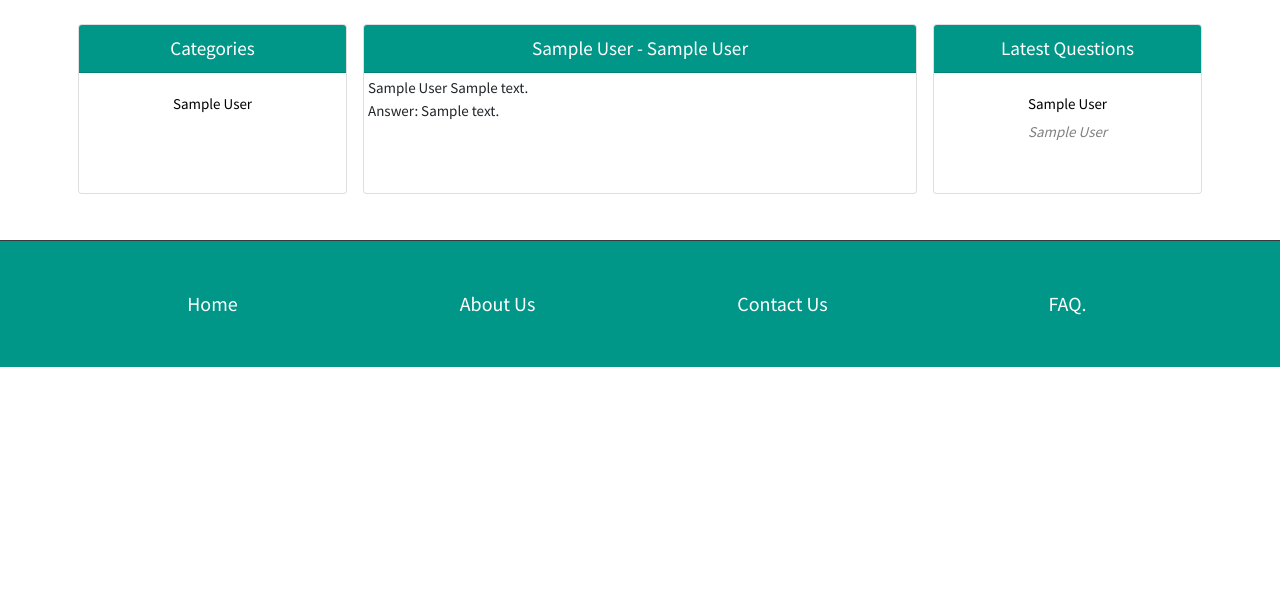
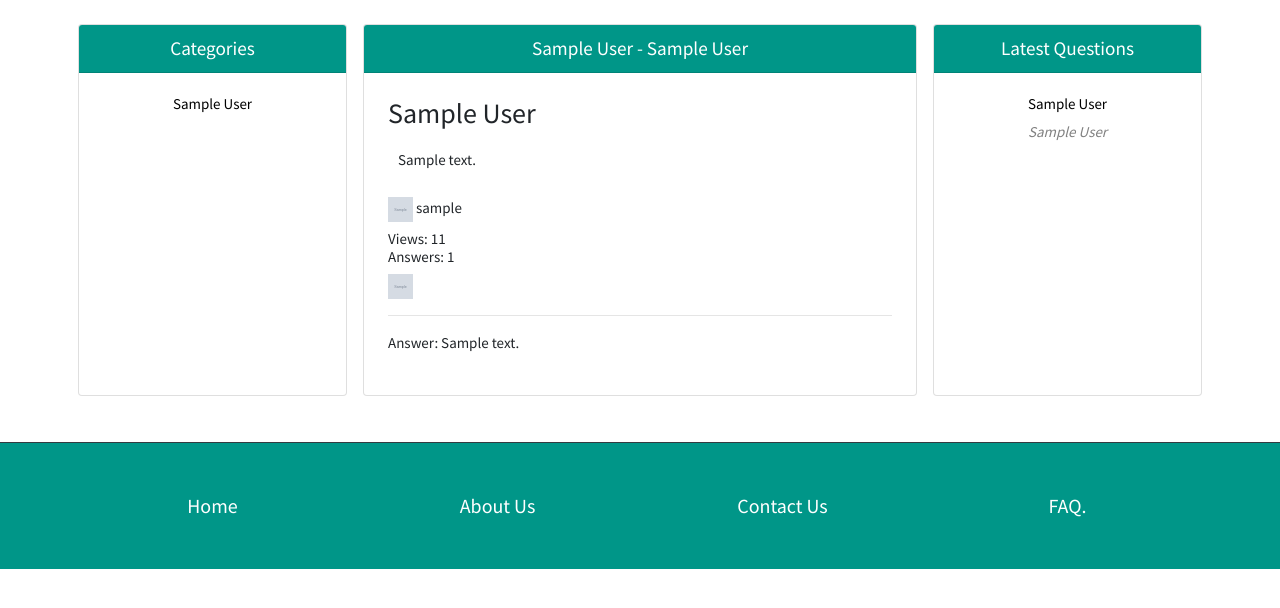
Before and after one commit to 2324127m/ask_students_project, a Django app: a page that uses templates/ask_students/base.html in a window 1280 px wide. Shown: the part 69-677 px from the top of the page. Run offline with Django 3.2, Linux system fonts and the light colour scheme; tables that the repository leaves empty hold one stand-in row (values such as "Sample post"); grey boxes marked "Sample" are stand-in pictures; some libraries are stand-ins or nearby versions.

Commit message:
Question view + Question.html + other changes

```diff
--- a/ask_students/views.py
+++ b/ask_students/views.py
@@ -112,6 +112,11 @@ def show_question(request, category_name_slug, question_id):
 
         context_dict['question'] = question
         context_dict['answers_list'] = answers_list
+        context_dict['number_of_answers'] = len(answers_list)
+
+        user_profile = UserProfile.objects.get(pk=question.user.pk)
+        context_dict['user'] = user_profile
+
 
         if question.answered is not None:
             context_dict['answer'] = question.answered
@@ -144,7 +149,6 @@ def show_question(request, category_name_slug, question_id):
     except Question.DoesNotExist:
         context_dict['question'] = None
         context_dict['answers_list'] = None
-
 
     return render(request, 'ask_students/question.html', context_dict)
 
--- a/ask_students_project/settings.py
+++ b/ask_students_project/settings.py
@@ -78,6 +78,7 @@ TEMPLATES = [
                 'django.template.context_processors.request',
                 'django.contrib.auth.context_processors.auth',
                 'django.contrib.messages.context_processors.messages',
+                'django.template.context_processors.media'
             ],
         },
     },
--- a/ask_students_project/urls.py
+++ b/ask_students_project/urls.py
@@ -20,10 +20,13 @@ from django.contrib import admin
 from django.conf.urls import include
 from ask_students.views import MyRegistrationView
 
+from django.conf import settings
+from django.conf.urls.static import static
+
 
 urlpatterns = [
     url(r'^', include('ask_students.urls')),
     url(r'^accounts/register/$', MyRegistrationView.as_view(), name='registration_register'),
     url(r'^accounts/', include('registration.backends.simple.urls')),
     url(r'^admin/', admin.site.urls),
-]
+] + static(settings.MEDIA_URL, document_root=settings.MEDIA_ROOT)
--- a/static/css/style.css
+++ b/static/css/style.css
@@ -79,12 +79,13 @@ body {
 **
 */
 
-#home-tab-content {
-	padding: 15px
+#home-tab-control li a {
+	height: 100%;
 }
 
-#home-tab-control li a {
-	height: 100%;
+#home-tab-control {
+
+	margin-bottom: 20px;
 }
 
 /* Question Card Styles */
@@ -134,6 +135,18 @@ body {
 */
 
 /*
+QUESTION.HTML
+ */
+.question-text {
+	padding:10px;
+}
+
+.right-section {
+	line-height: 2px;
+
+}
+
+/*
 **	Footer Styling
 */
 
--- a/templates/ask_students/base.html
+++ b/templates/ask_students/base.html
@@ -73,7 +73,7 @@
       <div class="col-lg-6 order-lg-2 order-1 my-2 main">
         <div class="card h-100 inner-card">
           <h4 class="card-header">{% block pagetitle %}CHANGETHIS2{% endblock %}</h4>
-          <div class="card-body p-1">
+          <div class="card-body p-4">
               {% block body_block %}
               {% endblock %}
           </div>
--- a/templates/ask_students/index.html
+++ b/templates/ask_students/index.html
@@ -11,10 +11,10 @@
 
 {% block body_block %}
 	<ul class="nav nav-pills nav-fill nav-justified" id="home-tab-control" role="tablist">
-	  <li class="nav-item nav-link pr-1">
+	  <li class="nav-item nav-link px-3">
 		<a class="nav-link bg-light text-dark border active" id="top-tab" data-toggle="tab" href="#top" role="tab" aria-controls="top" aria-selected="true">Top Questions</a>
 	  </li>
-	  <li class="nav-item nav-link pl-1">
+	  <li class="nav-item nav-link px-3">
 		<a class="nav-link bg-light text-dark border" id="unanswered-tab" data-toggle="tab" href="#unanswered" role="tab" aria-controls="unanswered" aria-selected="false">Unanswered Questions</a>
 	  </li>
 	</ul>
--- a/templates/ask_students/question.html
+++ b/templates/ask_students/question.html
@@ -11,15 +11,45 @@
 {% block body_block %}
 
     <!-- Show Question Title-->
-    {{ question.name }}
+    <h3>{{ question.name }}</h3>
 
     <!-- Show Question Text in a box-->
-    {{ question.text }}
+    <p class="question-text">{{ question.text }}</p>
 
     <!-- Ride side, show name, views and answers -->
+
+
+    <p class="right-section">
+        <!-- User profile -->
+        {% if user.image %}
+            <img width="25px" height="25px"
+                 src="{{ MEDIA_URL }}{{ user.image }}"
+                 alt="{{ user.user.username }} profile image"/>
+        {% endif %}
+        {{ user.user.username }}
+    </p>
+    <p class="right-section">View{{ question.views|pluralize }}: {{ question.views }}</p>
+    <p class="right-section">Answers: {{ number_of_answers }}</p>
+
+
+
+
+    <!-- Supporting file -->
+
+    {% if question.support_file %}
+        <img width="25px" height="25px"
+             src="{{ MEDIA_URL }}{{ question.support_file }}"
+             alt="Support image"/>
+    {% endif %}
+
+    <!-- Posted date -->
+
+
+    <hr>
 
     {% for answer in answers_list %}
         <p>Answer: {{ answer.text }}</p>
     {% endfor %}
 
+
 {% endblock %}
```
Also changed, not shown: populate_ask_students.py (+19 -5 lines), media/profile_images/home.png (added), media/support_files/group_pic.jpeg (added).
